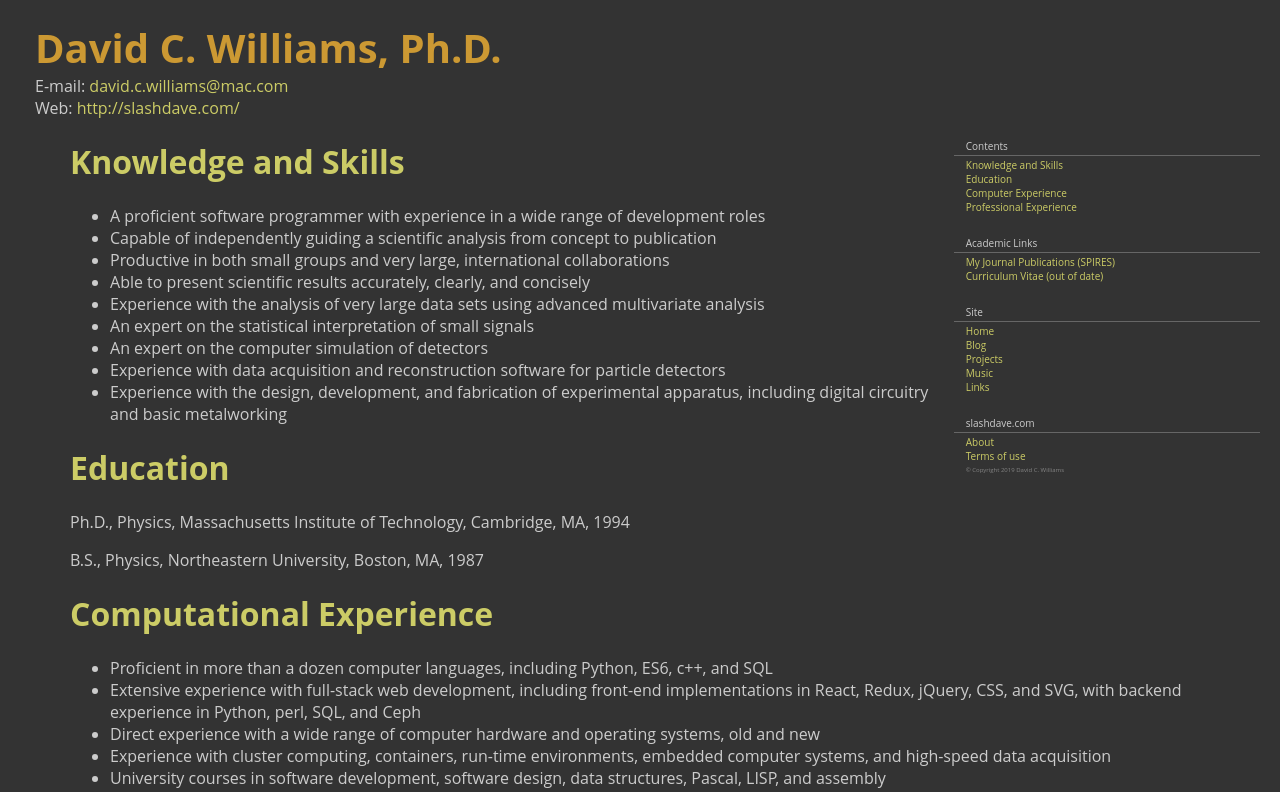
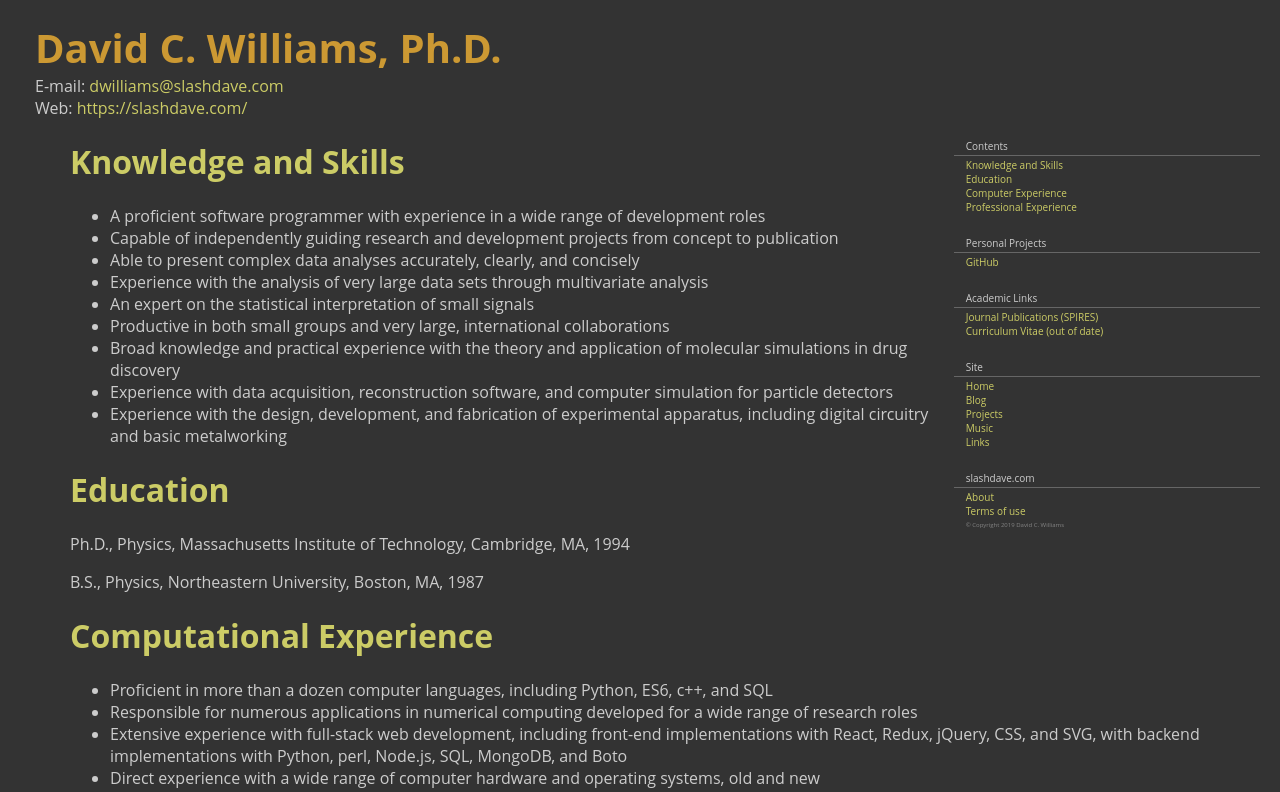
Before and after one commit to dwilliams-github/homepage, a React app in the folder client/: page /resume in a window 1280 px wide. Shown: the top 792 px of the page. Built offline with nearby package versions, Linux system fonts and the light colour scheme; the HTML template or start-up script is replaced by a standard one.

Commit message:
Add robot project, updated resume, add github link

```diff
--- a/client/src/Projects.jsx
+++ b/client/src/Projects.jsx
@@ -2,6 +2,7 @@ import React from 'react';
 import { Link } from "react-router-dom";
 import Banner from './Banner';
 import Side from './Side';
+import fred from './images/fred.jpg';
 import './css/projects.css';
 
 class Projects extends React.Component {
@@ -10,6 +11,7 @@ class Projects extends React.Component {
             {
                 title: 'Contents',
                 items: [
+                    <a href="#robots">Robotics</a>,
                     <a href="#pCT">Computed Tomograph</a>,
                     <a href="#hep">High-Energy Physics</a>,
                     <a href="#fiction">Fiction</a>
@@ -21,7 +23,10 @@ class Projects extends React.Component {
             {
                 title: "Links",
                 items: [
-                    <a href="http://scipp.ucsc.edu/">
+                    <a href="https://github.com/dwilliams-github" target="_blank">
+                        Public code repository (GitHub)
+                    </a>,
+                    <a href="http://scipp.ucsc.edu/" target="_blank">
                         Santa Cruz Institute of Particle Physics
                     </a>
                 ]
@@ -36,6 +41,24 @@ class Projects extends React.Component {
                 <Banner />
                 <Side contents={sides}/>
                 <div className="text">
+                    <h3><a name="robots">Robotics</a></h3>
+
+                    <div className="image">
+                        <img src={fred} alt="fred" width="250px"/>
+                    </div>
+
+                    <p>
+                        I've always been interested in robots, and even as a child I built little motorized contraptions. In the summer of 2001 I decided (in my spare time) that I would try to build something a little more serious. The result was the robot (named "Fred") pictured to the left.
+                    </p>
+
+                    <p>
+                        This is before the advent of 3D printing, so I desgined and constructed Fred's frame from bent aluminum and screws and used a track chassis I cut out of a motorized plastic toy. Fred is powered by a <a href="http://handyboard.com/hb/" target="_blank">HandyBoard</a>, a computer platform build around a Motorola MC68HC11 embedded processor that is primitive by today's standards. Fred features a sonic range finder, a directional photodetector, bump switches for collision detection, and dual optical decoder disks to measure wheel rotation.
+                    </p>
+
+                    <p>
+                        I wrote Fred's operating system <a href="https://github.com/dwilliams-github/robots" target="_blank">from scratch</a> in a combination of C and assembly.
+                    </p>
+
                     <h3><a name="pCT">Computed Tomography</a></h3>
 
                     <p>
@@ -88,7 +111,7 @@ class Projects extends React.Component {
                         Here are some papers in which I had a large hand in writing, but whose scientific results were obtained in collaboration with others.
                     </p>
 
-                    <div class="reference">
+                    <div className="reference">
                         <ol>
                             <li>
                                 <a href="http://www.arxiv.org/abs/hep-ex/0310050">Observation of a Narrow Meson Decaying to D<sub>s</sub><sup>+</sup>&pi;<sup>0</sup>&gamma; at a Mass of 2.458 GeV/c<sup>2</sup>, the BaBar Collaboration, Phys.Rev. <b>D69</b> (2004) 031101.</a>
--- a/client/src/Resume.jsx
+++ b/client/src/Resume.jsx
@@ -19,14 +19,20 @@ class Resume extends React.Component {
                 ]
             },
             {
+                title: "Personal Projects",
+                items: [
+                    <a href="https://github.com/dwilliams-github" target="_blank">GitHub</a>
+                ]
+            },
+            {
                 title: "Academic Links",
                 items: [
                     <a href={"https://inspirehep.net/search?" + queryString.stringify({
                         p: "FIND AUTHOR D C WILLIAMS AND (J PRLTA OR J PHRVA OR J PHLTA OR J ZEPYA OR J EPHJA OR J NUIMA)"
-                    })}>
-                        My Journal Publications (SPIRES)
+                    })} target="_blank">
+                        Journal Publications (SPIRES)
                     </a>,
-                    <a href="/public/documents/cv.pdf">
+                    <a href="/public/documents/cv.pdf" target="_blank">
                         Curriculum Vitae (out of date)
                     </a>
                 ]
@@ -43,8 +49,8 @@ class Resume extends React.Component {
             <div className="resume content">
                 <Banner />
                 <div id="address">
-                    E-mail: <a href="mailto:david.c.williams@mac.com">david.c.williams@mac.com</a><br/>
-                    Web: <a href="http://slashdave.com/">http://slashdave.com/</a>
+                    E-mail: <a href="mailto:dwilliams@slashdave.com">dwilliams@slashdave.com</a><br/>
+                    Web: <a href="https://slashdave.com/">https://slashdave.com/</a>
                 </div>
                 <Side contents={sides}/>
                 <div className="content">
--- a/client/src/css/projects.css
+++ b/client/src/css/projects.css
@@ -10,8 +10,16 @@
 	font-size: small;
 	width: 70%;
 }
+.projects .image {
+	float: left;
+	padding-right: 20px;
+	margin-top: 8px;
+}
 @media only screen and (max-width: 960px) {
 	.projects .text {
 		width: auto;
 	}
+	.project .image {
+		float: none
+	}
 }
--- a/client/src/text/links.md
+++ b/client/src/text/links.md
@@ -24,8 +24,8 @@ considered by many as the state-of-the-art for numerical linear algebra.
 | [AP](https://www.apnews.com/Science) | The science news feed from the [Associated Press](https://www.ap.org/en-us/) |
 | [news@nature](https://www.nature.com/news) | Online news from [Nature](https://www.nature.com/) magazine |
 | [slashdot](https://science.slashdot.org/)  | Recent science news and public commentary from [Slashdot](https://slashdot.org/) |
-| [digg](https://www.digg.com/channel/science) | Publically submitted science news from the [digg](https://www.digg.com/) |
-| [reddit](https://www.reddit.com/r/science/) | Publically submitted science news from [reddit](https://www.reddit.com/) |
+| [digg](https://www.digg.com/channel/science) | Publicly submitted science news from the [digg](https://www.digg.com/) |
+| [reddit](https://www.reddit.com/r/science/) | Publicly submitted science news from [reddit](https://www.reddit.com/) |
 | [BioSpace](https://www.biospace.com/news/#breakingnews) | The breaking news page of the [BioSpace](https://www.biospace.com/) web hub |
 | [Reuters](https://www.reuters.com/news/health) | Health news from [Reuters](https://www.reuters.com/) |
 | [FiercePharma](https://www.fiercepharma.com/) | Pharma industry news and insight |
@@ -56,7 +56,7 @@ anywhere. Just pretend you didn't know it came from [Microsoft](https://www.micr
 By the way, if you are curious how it works, you can take a peek at all the
 details on [github](https://github.com/microsoft/vscode).
 
-Well, some say its ruined interviewing for programming jobs, but [LeetCode](https://leetcode.com/)
+Well, some say its ruined interviewing for computer science jobs, but [LeetCode](https://leetcode.com/)
 is still a good way to learn algorithms. If you are new to programming and find their
 examples bewildering, you can pick up the python language with no prior experience at
 [learningpython.org](https://www.learnpython.org/).
--- a/client/src/text/resume.md
+++ b/client/src/text/resume.md
@@ -4,17 +4,18 @@
 
 -  A proficient software programmer with experience in a wide
    range of development roles
--  Capable of independently guiding a scientific analysis from concept
-   to publication
+-  Capable of independently guiding research and development
+   projects from concept to publication
+-  Able to present complex data analyses accurately, clearly, and concisely
+-  Experience with the analysis of very large data sets through
+   multivariate analysis
+-  An expert on the statistical interpretation of small signals
 -  Productive in both small groups and very large, international
    collaborations
--  Able to present scientific results accurately, clearly, and concisely
--  Experience with the analysis of very large data sets using advanced
-   multivariate analysis
--  An expert on the statistical interpretation of small signals
--  An expert on the computer simulation of detectors
--  Experience with data acquisition and reconstruction software for
-   particle detectors
+-  Broad knowledge and practical experience with the theory and application
+   of molecular simulations in drug discovery
+-  Experience with data acquisition, reconstruction software,
+   and computer simulation for particle detectors
 -  Experience with the design, development, and fabrication of
    experimental apparatus,
    including digital circuitry and basic metalworking
@@ -31,17 +32,17 @@ B.S., Physics, Northeastern University, Boston, MA, 1987
 
 -  Proficient in more than a dozen computer languages, including Python,
    ES6, c++, and SQL
+-  Responsible for numerous applications in numerical computing developed
+   for a wide range of research roles
 -  Extensive experience with full-stack web development, including
-   front-end implementations in React, Redux, jQuery, CSS, and SVG, with backend
-   experience in Python, perl, SQL, and Ceph
+   front-end implementations with React, Redux, jQuery, CSS, and SVG, with backend
+   implementations with Python, perl, Node.js, SQL, MongoDB, and Boto
 -  Direct experience with a wide range of computer hardware and operating
    systems, old and new
--  Experience with cluster computing, containers, run-time environments,
+-  Experience with high-performance computing, containers, run-time environments,
    embedded computer systems, and high-speed data acquisition
--  University courses in software development, software design, data
-   structures, Pascal, LISP, and assembly
--  Author of several novel simulation, reconstruction, alignment, and pattern
-   recognition algorithms for a variety of particle detector systems
+-  University courses in software development, software design, and data
+   structures
 
 [Professional Experience](#experience)
 =======================
@@ -60,7 +61,7 @@ in computational drug development.
 ## Director, Research and Development, Verseon, Fremont, CA 2011–2018
 
 Responsible for managing Verseon’s Computational R&D efforts, including operations,
-planning, purchasing, and recruiting. Assisted in the production of promotional collatoral.
+planning, purchasing, and recruiting. Assisted in the production of promotional collateral.
 Assisted in the development of corporate-wide policies and procedures in preparation
 for Verseon's IPO. Continued to directly contribute to code development efforts.
 Assisted in Verseon’s drug development programs as needed.
```
Also changed, not shown: client/src/images/fred.jpg (added).
